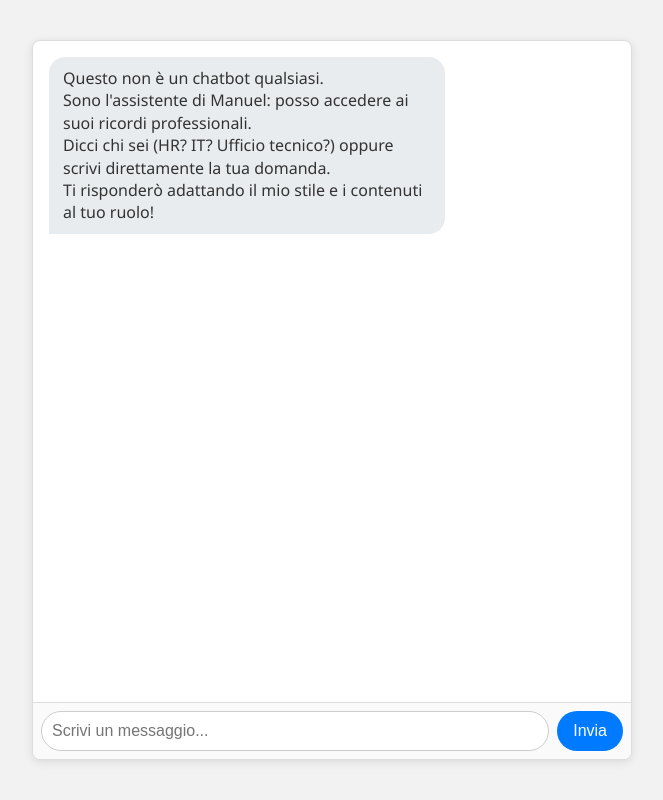
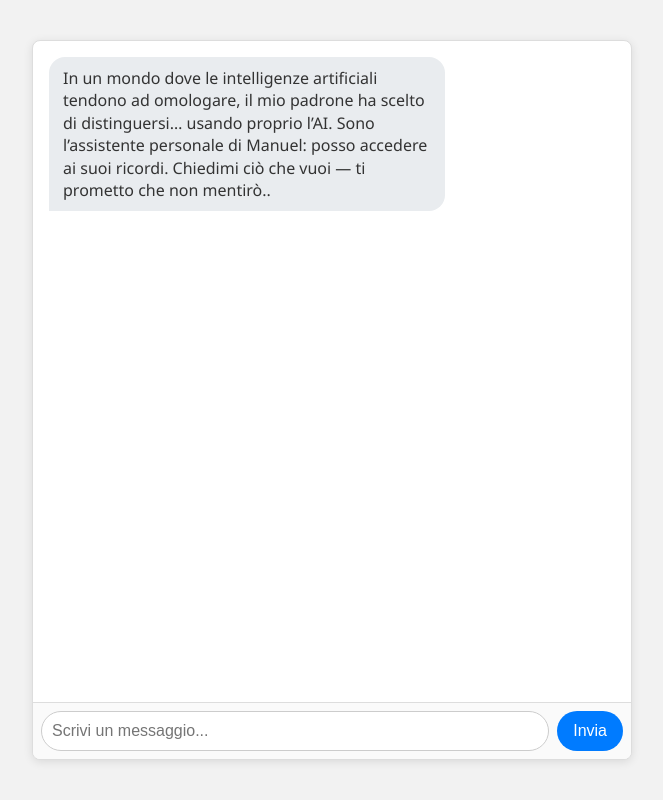
Before and after one commit to Borro167/ManuelCv, a website: page public/index.html in a window 1280 px wide. Shown: the whole page, without its empty margins (308-971 px from the left). Drawn offline with Linux system fonts and the light colour scheme.

Commit message:
Update index.html

```diff
--- a/public/index.html
+++ b/public/index.html
@@ -147,10 +147,8 @@
 
     // Messaggio di benvenuto migliorato e più contestualizzato
     document.getElementById('welcome-message').innerHTML = `
-      Questo non è un chatbot qualsiasi.<br>
-      Sono l'assistente di Manuel: posso accedere ai suoi ricordi professionali.<br>
-      Dicci chi sei (HR? IT? Ufficio tecnico?) oppure scrivi direttamente la tua domanda.<br>
-      Ti risponderò adattando il mio stile e i contenuti al tuo ruolo!
+     In un mondo dove le intelligenze artificiali tendono ad omologare, il mio padrone ha scelto di distinguersi… usando proprio l’AI.
+Sono l’assistente personale di Manuel: posso accedere ai suoi ricordi. Chiedimi ciò che vuoi — ti prometto che non mentirò..<br>
     `;
 
     function appendMessage(text, sender) {
```
